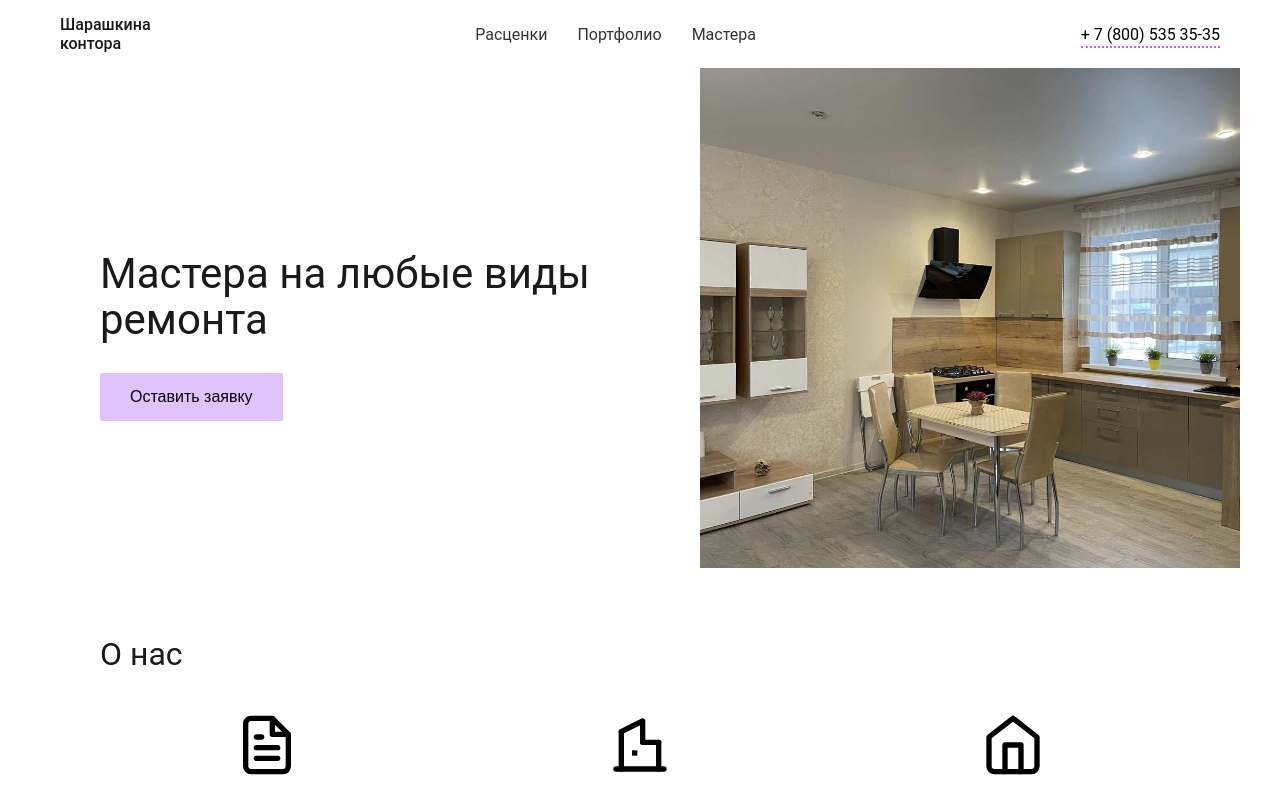
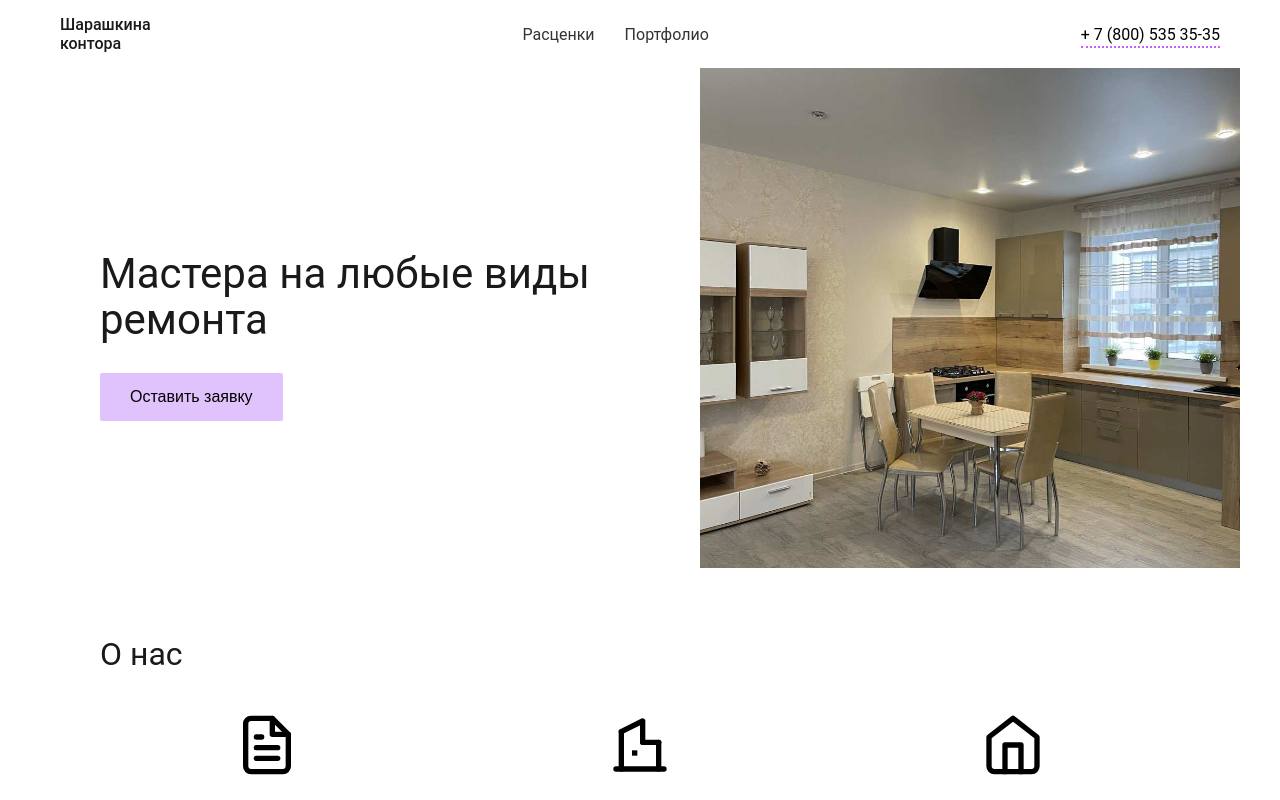
Before and after one commit to avocadonet/website-repair, a Vue app in the folder vue-project/: page / in a window 1280 px wide. Shown: the top 800 px of the page. Built offline with nearby package versions, Linux system fonts and the light colour scheme.

Commit message:
нет мастерам

```diff
--- a/vue-project/src/App.vue
+++ b/vue-project/src/App.vue
@@ -14,7 +14,6 @@
            Расценки
         </a>
         <a href="#" @click.prevent="currentTab = 'TabPortfolio'">Портфолио</a>
-        <a href="#" @click.prevent="currentTab = 'TabMasters'">Мастера</a>
       </nav>
 
       <div class="contact">
```
